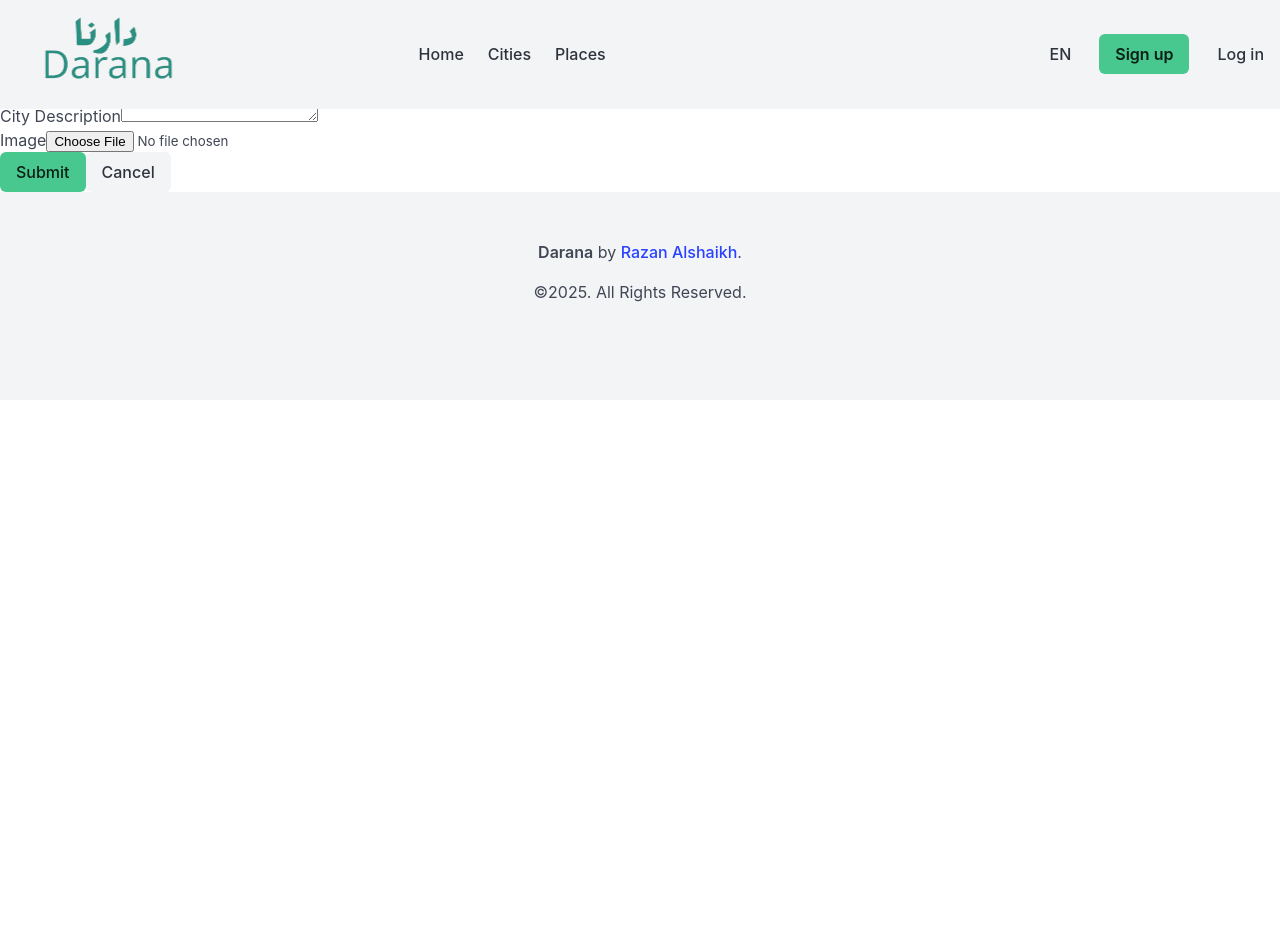
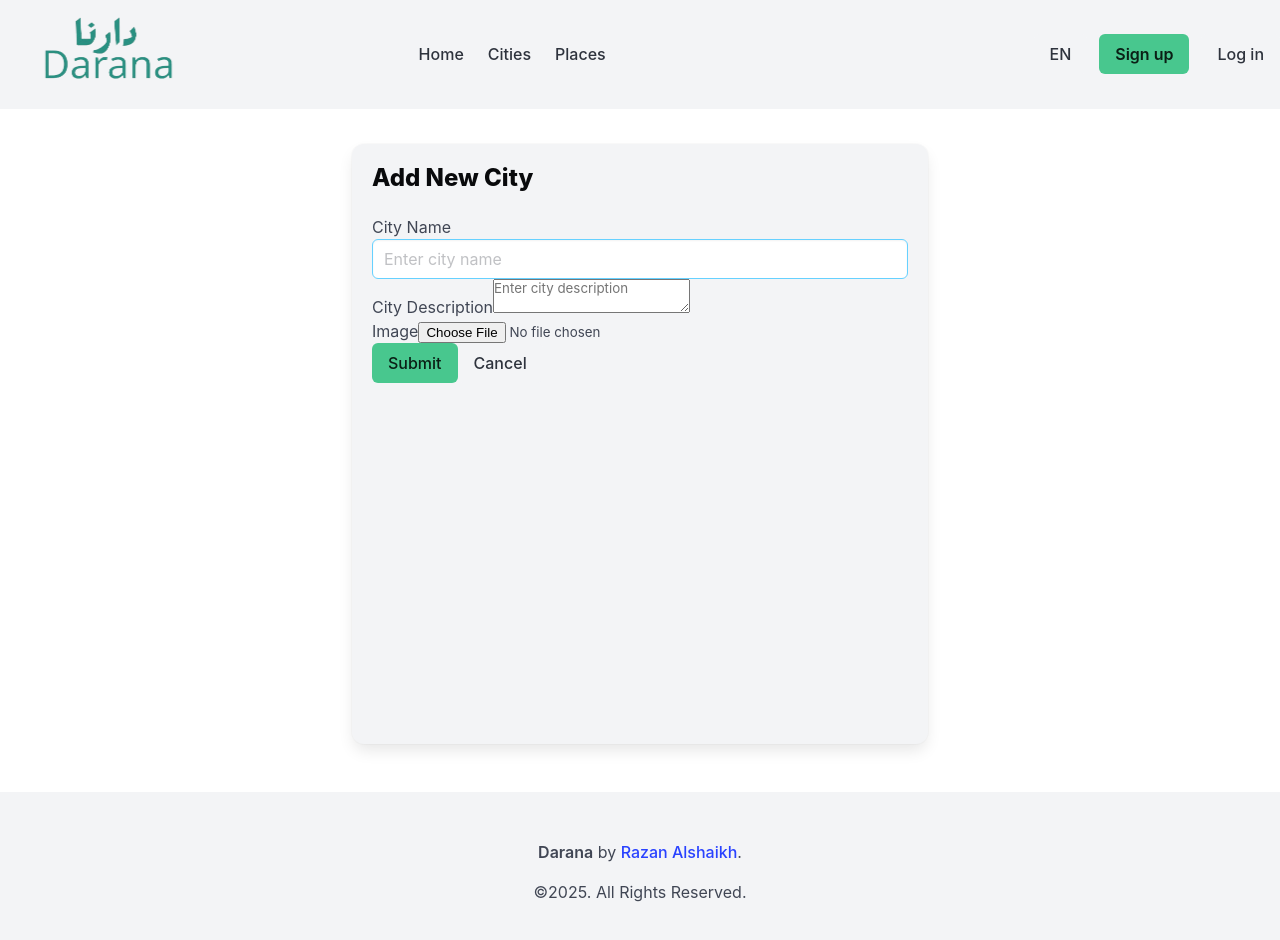
Before and after one commit to razanalshaikh/react-darana-frontend, a React (Vite) app: page /cities/new in a window 1280 px wide. Shown: the top 940 px of the page. Before the commit the page ends 800 px from the top, so only its background shows below. Built offline with nearby package versions, Linux system fonts and the light colour scheme.

Commit message:
bulma css city form

```diff
--- a/src/components/CityForm/CityForm.jsx
+++ b/src/components/CityForm/CityForm.jsx
@@ -8,8 +8,10 @@ function CityForm(props) {
         navigate(-1)
     }
     return (
-        <div>
-            <h3>{props.titleVerb}</h3>
+        <div className='container mt-6 pt-6 is-flex is-align-items-center is-justify-content-center'>
+            <div className='box mt-6 has-background-light is-centered'
+            style={{width:'45vw', height:'75vh'}}>
+                <h3 className='title is-4 has-text-black'>{props.titleVerb}</h3>
                 <form onSubmit={props.handleSubmit}>
                     <div>
                         <label htmlFor="name">City Name</label>
@@ -25,7 +27,7 @@ function CityForm(props) {
                         />
                     </div>
                     <div>
-                    <label htmlFor="description">City Description</label>
+                        <label htmlFor="description" >City Description</label>
                         <textarea
                         name="description"
                         id="description"
@@ -48,6 +50,8 @@ function CityForm(props) {
                     <button type='button' className='button is-light' onClick={handleCancel}>Cancel</button>
                 </form>
             </div>
+        </div>
+
     )
 }
 export default CityForm
--- a/src/components/Footer/Footer.jsx
+++ b/src/components/Footer/Footer.jsx
@@ -2,7 +2,7 @@ import React from 'react'
 
 function Footer() {
 return (
-            <div>
+            <div className='mt-6'>
                 <footer className="footer has-background-light">
                     <div className="content has-text-centered has-text-grey-dark">
                     <p>
```
Also changed, not shown: src/pages/AddCity.jsx (line endings or trailing spaces). Lines whose indentation alone changed are shown as unchanged.
